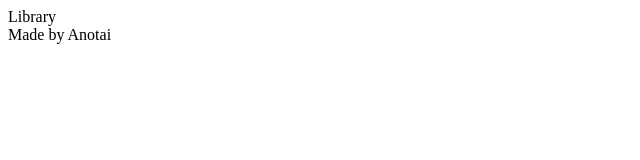
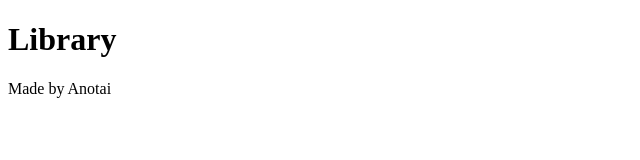
Before and after one commit to anopu/library-app, a plain HTML site: page index.html in a window 1280 px wide. Shown: the whole page, without its empty margins (0-640 px from the left). Drawn offline with Linux system fonts and the light colour scheme.

Commit message:
Update index.html

```diff
--- a/index.html
+++ b/index.html
@@ -3,13 +3,16 @@
 <head>
     <meta charset="UTF-8">
     <meta name="viewport" content="width=device-width, initial-scale=1.0">
+    <link rel="stylesheet" href="style.css">
     <title>Library</title>
 </head>
-<header>Library</header>
 <body>
-    <main class="main-container">
-
-    </main>
+    <div class="main-wrapper">
+        <main class="main-container">
+            <h1>Library</h1>
+        </main>
+    </div>
 </body>
 <footer>Made by Anotai</footer>
+<script src="index.js"></script>
 </html>
```
